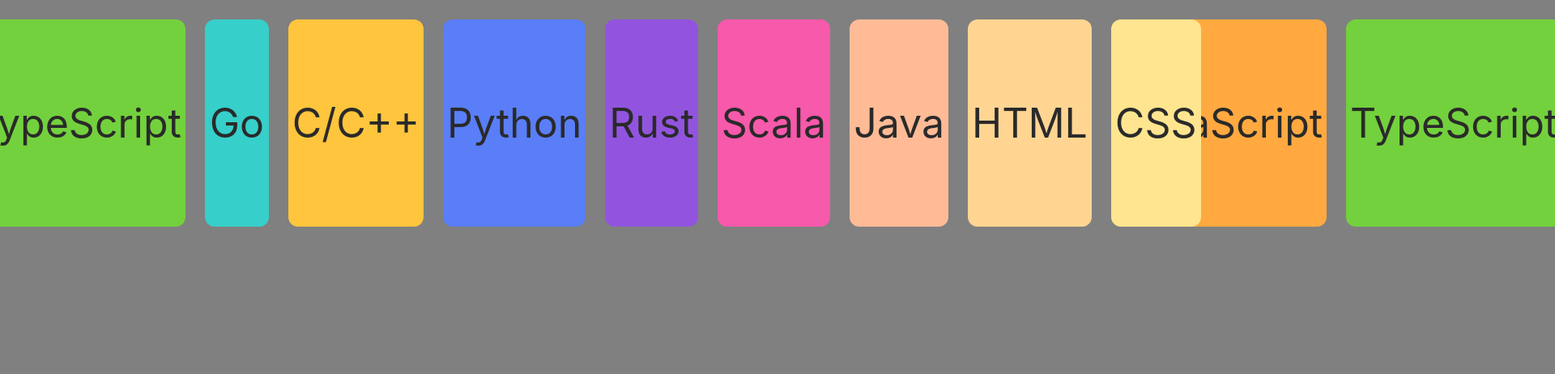
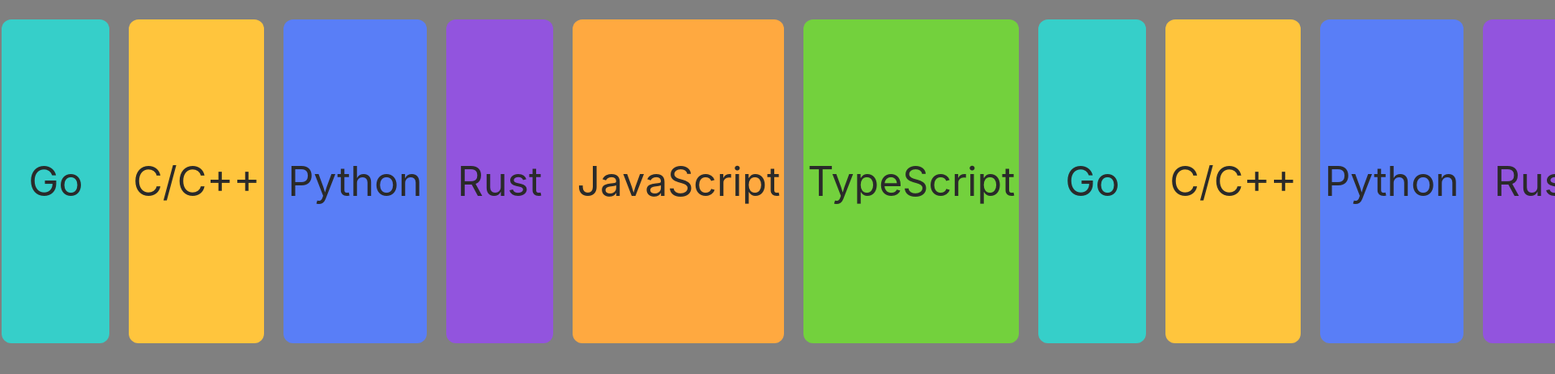
Before and after one commit to BryanVe/carousel, a React (Create React App) app: page / in a window 1280 px wide. Shown: the top 462 px of the page at 81% size, 1920 px wide, since content can reach past the window. Built offline with nearby package versions, Linux system fonts and the light colour scheme.

Commit message:
feat: cards logic was extracted and now depends on user usage

```diff
--- a/src/App.tsx
+++ b/src/App.tsx
@@ -1,4 +1,5 @@
-import { Carousel } from 'components'
+import styled from 'styled-components'
+import { Carousel, CarouselItemContent } from 'components'
 import { Course, ViewableItemsByBreakpoint } from 'types'
 
 const courses: Course[] = [
@@ -8,23 +9,43 @@ const courses: Course[] = [
   { name: 'C/C++', color: '#FFC53D' },
   { name: 'Python', color: '#597EF7' },
   { name: 'Rust', color: '#9254DE' },
-  { name: 'Scala', color: '#F759AB' },
-  { name: 'Java', color: '#FFBB96' },
-  { name: 'HTML', color: '#FFD591' },
-  { name: 'CSS', color: '#FFE58F' },
+  // { name: 'Scala', color: '#F759AB' },
+  // { name: 'Java', color: '#FFBB96' },
+  // { name: 'HTML', color: '#FFD591' },
+  // { name: 'CSS', color: '#FFE58F' },
 ]
 
 const viewableItemsByBreakpoint: ViewableItemsByBreakpoint = {
-  xl: 7,
+  xl: 6,
   lg: 5,
   md: 3,
   sm: 2,
 }
 
+interface CustomCardProps {
+  color: string
+}
+
+const CustomCard = styled(CarouselItemContent)<CustomCardProps>`
+  /* -- my styles -- */
+  background-color: ${(props) => props.color};
+  height: 400px;
+  border-radius: 12px;
+  padding: 5px;
+  box-sizing: border-box;
+  font-size: 50px;
+  display: flex;
+  justify-content: center;
+  align-items: center;
+  color: #2a2a2a;
+  /* --------------- */
+`
+
 const App = () => (
   <Carousel<Course>
     data={courses}
     viewableItemsByBreakpoint={viewableItemsByBreakpoint}
+    render={(data) => <CustomCard color={data.color}>{data.name}</CustomCard>}
   />
 )
 
--- a/src/components/Carousel/index.tsx
+++ b/src/components/Carousel/index.tsx
@@ -1,12 +1,22 @@
+import { ReactNode } from 'react'
 import styled from 'styled-components'
 
-import { CarouselItemContent, CarouselWithItem, CarouselWithoutItem } from '..'
+import { CarouselWithItem, CarouselWithoutItem } from '..'
 import { getCarouselWidth, getOverlappedData } from 'utils'
 
 import { ViewableItemsByBreakpoint } from 'types'
 
 const MainWrapper = styled.div`
   overflow-x: hidden;
+
+  &:hover .sub-carousel {
+    animation-play-state: paused;
+  }
+
+  & .overlapped-carousel {
+    margin-left: 100vw;
+    z-index: -1;
+  }
 `
 
 interface StyledWrapperProps {
@@ -17,14 +27,13 @@ const StyledWrapper = styled.div<StyledWrapperProps>`
   position: absolute;
   width: ${(props) =>
     `${getCarouselWidth(props.columns, props.viewableItemsByBreakpoint.xl)}%`};
-  height: 20vw;
   margin: 24px 0;
   display: grid;
   grid-template-columns: ${(props) => `repeat(${props.columns}, 1fr)`};
   /* animation: ${(props) =>
     `left-to-right ${props.columns * 4}s linear infinite`}; */
   animation: ${(props) =>
-    `right-to-left ${props.columns * 3}s linear infinite`};
+    `right-to-left ${props.columns * 2}s linear infinite`};
 
   @keyframes left-to-right {
     from {
@@ -130,39 +139,41 @@ const StyledWrapper = styled.div<StyledWrapperProps>`
     }
   } */
 `
-
-interface CarouselProps<T> {
-  data: T[]
+interface CarouselProps<I> {
   viewableItemsByBreakpoint: ViewableItemsByBreakpoint
+  height?: string
+  data: I[]
+  render: (data: I) => ReactNode
 }
 
-function Carousel<T>(props: CarouselProps<T>) {
-  const { data, viewableItemsByBreakpoint } = props
+function Carousel<I>(props: CarouselProps<I>) {
+  const { data, viewableItemsByBreakpoint, render } = props
 
   return (
     <MainWrapper>
       <StyledWrapper
+        className='sub-carousel'
         columns={data.length}
         viewableItemsByBreakpoint={viewableItemsByBreakpoint}
       >
-        {data.map((element, index) => (
+        {data.map((item, index) => (
           <CarouselWithItem key={`carousel-item-${index}`}>
-            <CarouselItemContent<T> data={element} />
+            {render(item)}
           </CarouselWithItem>
         ))}
       </StyledWrapper>
       <StyledWrapper
+        className='sub-carousel overlapped-carousel'
         columns={data.length}
         viewableItemsByBreakpoint={viewableItemsByBreakpoint}
-        style={{ marginLeft: '100vw', zIndex: -1 }}
       >
-        {getOverlappedData<T>(data, viewableItemsByBreakpoint).map(
-          (element, index) =>
-            !element ? (
+        {getOverlappedData<I>(data, viewableItemsByBreakpoint).map(
+          (item: I | undefined, index) =>
+            !item ? (
               <CarouselWithoutItem key={`carousel-item-${index}`} />
             ) : (
               <CarouselWithItem key={`carousel-item-${index}`}>
-                <CarouselItemContent<T> data={element} />
+                {render(item)}
               </CarouselWithItem>
             )
         )}
--- a/src/components/CarouselItemContent/index.tsx
+++ b/src/components/CarouselItemContent/index.tsx
@@ -1,80 +1,11 @@
 import styled from 'styled-components'
-import { Course } from 'types'
 
-export const colors = [
-  '#FFA940',
-  '#73D13D',
-  '#36CFC9',
-  '#FFC53D',
-  '#597EF7',
-  '#9254DE',
-  '#F759AB',
-  '#FFBB96',
-  '#FFD591',
-  '#FFE58F',
-  '#B7EB8F',
-  '#87E8DE',
-  '#ADC6FF',
-  '#D3ADF7',
-  '#FFADD2',
-  '#FF9C6E',
-  '#FFC069',
-  '#FFD666',
-  '#95DE64',
-  '#5CDBD3',
-  '#85A5FF',
-  '#B37FEB',
-  '#FF85C0',
-  '#FF7A45',
-]
-
-interface StyledWrapperProps {
-  color: string
-}
-
-interface CarouselItemContentProps<T> {
-  data: T | Course
-}
-
-const StyledWrapper = styled.div<StyledWrapperProps>`
-  background-color: ${(props) => props.color};
-  height: inherit;
-  border-radius: 12px;
+const CarouselItemContent = styled.div`
   transition: transform 0.1s ease-out;
-  padding: 5px;
-  box-sizing: border-box;
-
-  /* -- temporal styles -- */
-  font-size: 50px;
-  display: flex;
-  justify-content: center;
-  align-items: center;
-  color: #2a2a2a;
-  /* --------------------- */
 
   &:hover {
     transform: scale(1.1);
   }
 `
 
-function CarouselItemContent<T>(props: CarouselItemContentProps<T>) {
-  const { data } = props
-
-  return (
-    <StyledWrapper color={(data as Course).color || '#FFF'}>
-      {(data as Course).name}
-      {/* <img
-        alt={data.name}
-        src={data.image}
-        style={{
-          width: '100%',
-          height: '100%',
-          objectFit: 'cover',
-          borderRadius: 'inherit',
-        }}
-      /> */}
-    </StyledWrapper>
-  )
-}
-
 export default CarouselItemContent
--- a/src/index.css
+++ b/src/index.css
@@ -1,5 +1,6 @@
 body {
   margin: 0;
+  padding: 0;
   font-family: -apple-system, BlinkMacSystemFont, 'Segoe UI', 'Roboto', 'Oxygen',
     'Ubuntu', 'Cantarell', 'Fira Sans', 'Droid Sans', 'Helvetica Neue',
     sans-serif;
@@ -15,4 +16,5 @@ code {
 /* wrapper styles */
 body {
   background-color: gray;
+  overflow-x: hidden;
 }
```
